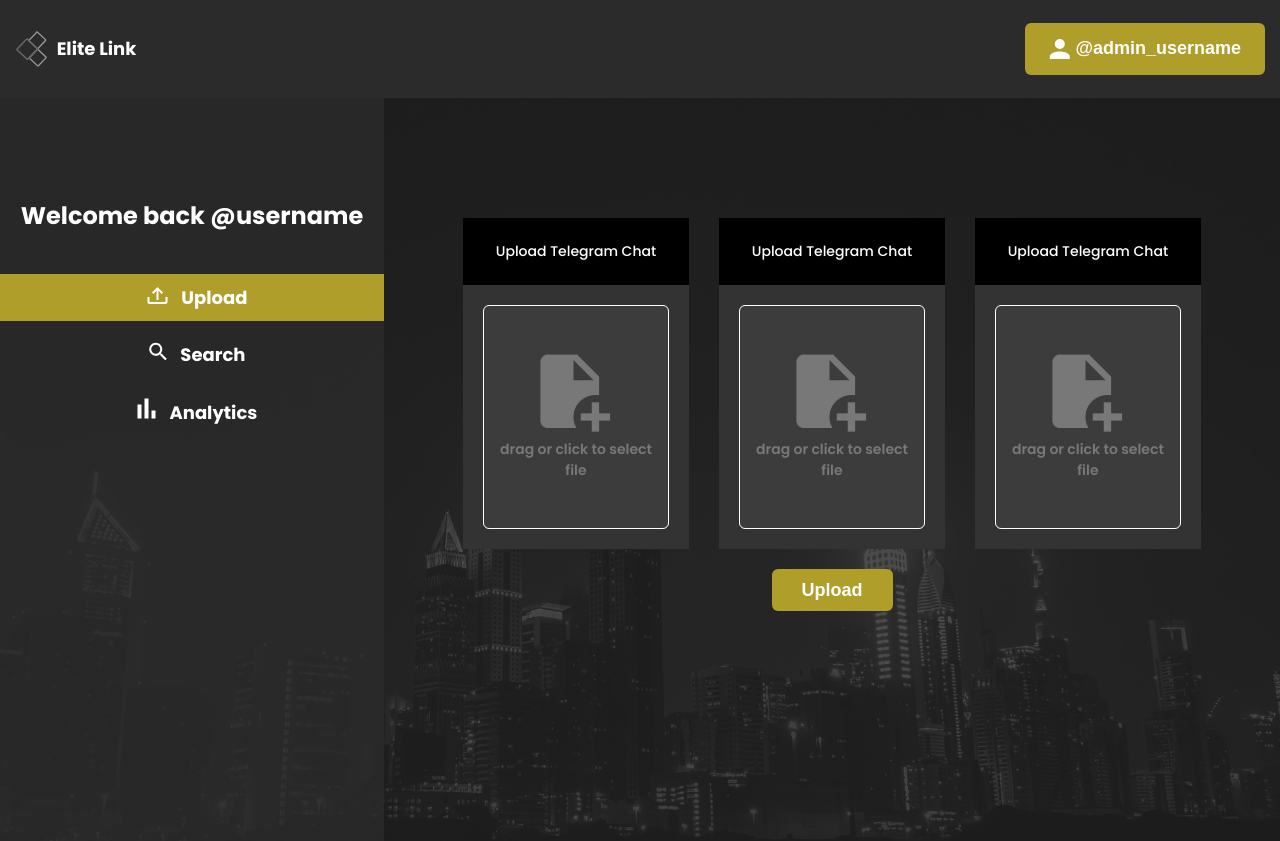
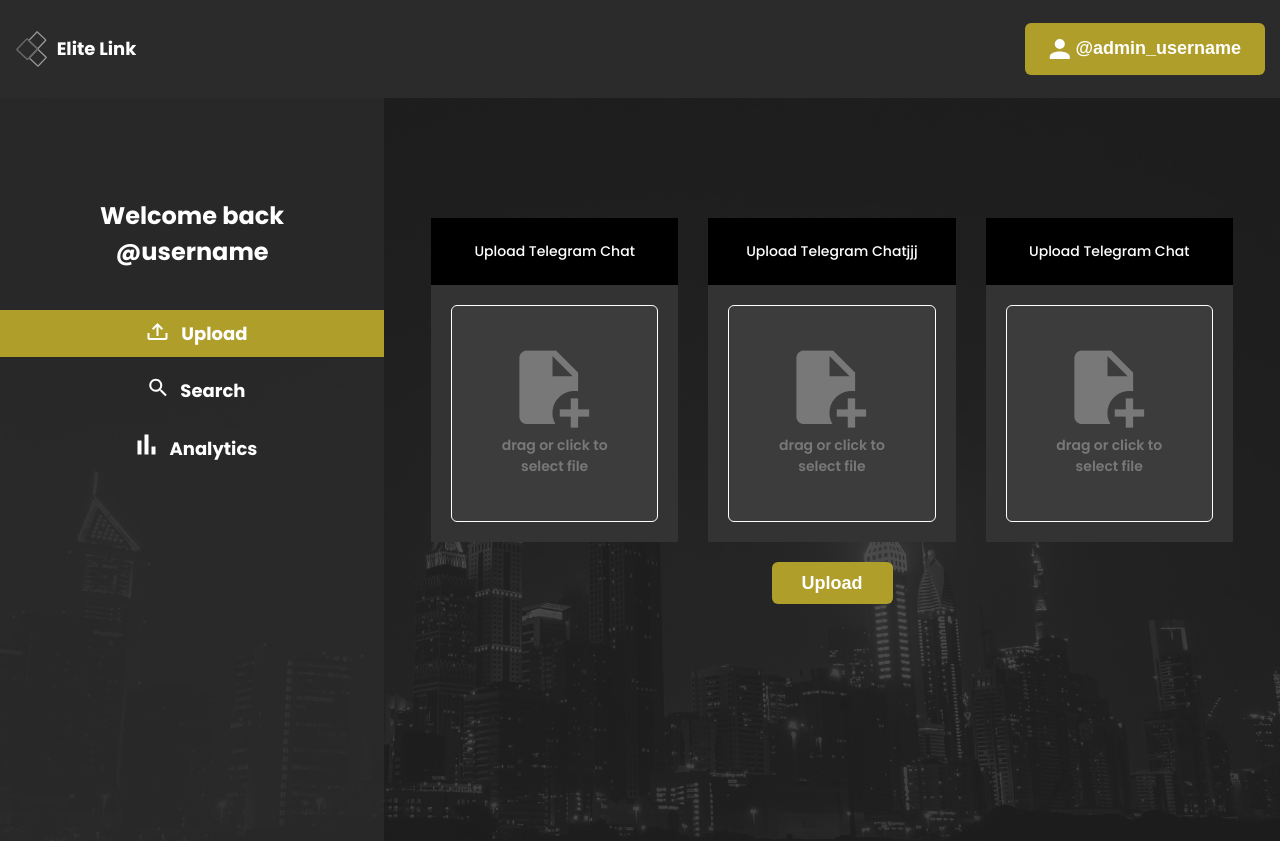
Before and after one commit to bakarkhalid/analytics, a Next.js app: page /upload in a window 1280 px wide. Shown: the top 841 px of the page. Built offline with nearby package versions, Linux system fonts and the light colour scheme.

Commit message:
work analytics

```diff
--- a/Components/Mainn/index.tsx
+++ b/Components/Mainn/index.tsx
@@ -7,29 +7,25 @@ interface Main {
 }
 
 const Mainn: React.FC<Main> = ({ selectedOption }) => {
-    // const [selectedFiles, setSelectedFiles] = useState<File[]>([]);
-    // const [currentStep, setCurrentStep] = useState<number>(1);
-    // const [getShow, setGetShow] = useState(false);
-    // const [elected, setElected] = useState("");
 
-    // const button = (button: boolean) => {
-    //     setGetShow(button);
-    //     setCurrentStep(3);
-    // };
-
-    // const handleSelectedFilesChange = (files: File[]) => {
-    //     setSelectedFiles(files);
-    //     setCurrentStep(currentStep + 1);
-    // };
-
-    // const handleOptionSelect = (option: any) => {
-    //     setElected(option);
-    // };
-
-    const [firstImage, setFirstImage] = useState<any>([])
-    const [secondImage, setSecondImage] = useState<any>([])
-    const [thirdImage, setThirdImage] = useState<any>([])
-
+    const [firstImage, setFirstImage] = useState<any>("")
+    const [secondImage, setSecondImage] = useState<any>("")
+    const [thirdImage, setThirdImage] = useState<any>("")
+    const handleImage = (e: any, name: string) => {
+        switch (name) {
+            case "first":
+                setFirstImage(URL.createObjectURL(e.target.files[0]))
+                break;
+            case "second":
+                setSecondImage(URL.createObjectURL(e.target.files[0]))
+                break;
+            case "third":
+                setThirdImage(URL.createObjectURL(e.target.files[0]))
+                break;
+            default:
+                break;
+        }
+    }
     return (
         <>
             <div className='chose-file-area'>
@@ -38,17 +34,37 @@ const Mainn: React.FC<Main> = ({ selectedOption }) => {
                     <div className="col">
                         <div className='document-block'>
                             <div className='upload-file'>
-                                <Uploader
-                                    selectedFiles={firstImage}
-                                    onSelectedFilesChange={(event) => {
-                                        const files = event.target.files;
-                                        if (files) {
-                                            const newFiles = [...firstImage, ...Array.from(files)];
-                                            setFirstImage(newFiles);
-                                        }
-                                        console.log(1)
-                                    }}
-                                />
+                                <label htmlFor="premiumPhoto1" className='label'>
+                                    <input className='inputHide' id="premiumPhoto1" type='file' onChange={(e) => handleImage(e, "first")} />
+                                    {firstImage ? <img src={firstImage} /> :
+                                        <div className="file-area">
+                                        <div className="file-image">
+                                            <img src="assets/images/document-file.png" alt="document-file" />
+                                        </div>
+                                        <p>drag or click to select file</p>
+                                    </div>
+                                    }
+
+                                </label>
+                            </div>
+                        </div>
+                    </div>
+                </div>
+                <div className='section-block'>
+                    <span className='detail-number'>Upload Telegram Chatjjj</span>
+                    <div className="col">
+                        <div className='document-block'>
+                            <div className='upload-file'>
+                                <label htmlFor="premiumPhoto2" className='label'>
+                                    <input className='inputHide' id="premiumPhoto2" type='file' onChange={(e) => handleImage(e, "second")} />
+                                    {secondImage ? <img src={secondImage} /> :   <div className="file-area">
+                                        <div className="file-image">
+                                            <img src="assets/images/document-file.png" alt="document-file" />
+                                        </div>
+                                        <p>drag or click to select file</p>
+                                    </div> }
+
+                                </label>
                             </div>
                         </div>
                     </div>
@@ -58,37 +74,18 @@ const Mainn: React.FC<Main> = ({ selectedOption }) => {
                     <div className="col">
                         <div className='document-block'>
                             <div className='upload-file'>
-                                <Uploader
-                                    selectedFiles={secondImage}
-                                    onSelectedFilesChange={(event) => {
-                                        const files = event.target.files;
-                                        if (files) {
-                                            const newFiles = [...secondImage, ...Array.from(files)];
-                                            setSecondImage(newFiles);
-                                        }
-                                        console.log(2)
-                                    }}
-                                />
-                            </div>
-                        </div>
-                    </div>
-                </div>
-                <div className='section-block'>
-                    <span className='detail-number'>Upload Telegram Chat</span>
-                    <div className="col">
-                        <div className='document-block'>
-                            <div className='upload-file'>
-                                <Uploader
-                                    selectedFiles={thirdImage}
-                                    onSelectedFilesChange={(event) => {
-                                        const files = event.target.files;
-                                        if (files) {
-                                            const newFiles = [...thirdImage, ...Array.from(files)];
-                                            setThirdImage(newFiles);
-                                        }
-                                        console.log(3)
-                                    }}
-                                />
+                                <label htmlFor="premiumPhoto3" className='label'>
+                                    <input className='inputHide' id="premiumPhoto3" type='file' onChange={(e) => handleImage(e, "third")} />
+                                    {thirdImage ? <img src={thirdImage} /> :
+                                      <div className="file-area">
+                                      <div className="file-image">
+                                          <img src="assets/images/document-file.png" alt="document-file" />
+                                      </div>
+                                      <p>drag or click to select file</p>
+                                  </div>
+                                    }
+
+                                </label>
                             </div>
                         </div>
                     </div>
--- a/Components/SideBar/index.tsx
+++ b/Components/SideBar/index.tsx
@@ -2,6 +2,8 @@ import React, { useEffect, useState } from 'react';
 import { UploadIcon, SearchIcon, AnalyticsIcon } from "@/icons";
 import Link from 'next/link';
 import { useRouter } from 'next/router';
+import { FontAwesomeIcon } from '@fortawesome/react-fontawesome';
+import { faBars } from '@fortawesome/free-solid-svg-icons';
 
 
 interface ISideBar {
@@ -13,6 +15,8 @@ interface ISideBar {
 
 
 const SideBar: React.FC<ISideBar> = ({ sideBarName, uploadFile, searchArea, analyticsArea }) => {
+
+    const [mobileMenu, setMobileMenu] = useState(false);
 
     const router = useRouter()
 
@@ -27,7 +31,11 @@ const SideBar: React.FC<ISideBar> = ({ sideBarName, uploadFile, searchArea, anal
     };
 
     return (
-        <div className='side-bar'>
+        <div className='analytic-side-bar'>
+            <div className='harmburger-menu'>
+                <FontAwesomeIcon icon={faBars} onClick={() => setMobileMenu(!mobileMenu)} />
+            </div>
+            <div className={mobileMenu ? "side-bar mobile-side-bar" : "side-bar"}>
                 <div className='side-bar-heading'>
                     <h2>{sideBarName}</h2>
                 </div>
@@ -38,6 +46,7 @@ const SideBar: React.FC<ISideBar> = ({ sideBarName, uploadFile, searchArea, anal
                     <li className={activeMenu === "/analytics" ? 'active' : ''} onClick={() => handleMenuClick(3)}><Link href="/analytics"> <AnalyticsIcon /> {analyticsArea}</Link></li>
                 </ul>
             </div>
+        </div>
     )
 }
 
--- a/package.json
+++ b/package.json
@@ -9,12 +9,15 @@
     "lint": "next lint"
   },
   "dependencies": {
+    "@fortawesome/fontawesome-svg-core": "^6.4.0",
+    "@fortawesome/free-solid-svg-icons": "^6.4.0",
+    "@fortawesome/react-fontawesome": "^0.2.0",
     "@types/node": "20.3.2",
     "@types/react": "18.2.14",
     "@types/react-dom": "18.2.6",
     "next": "13.4.7",
+    "rc-table": "^7.32.1",
     "rc-tabs": "11.10.1",
-    "rc-table": "^7.32.1",
     "react": "18.2.0",
     "react-dom": "18.2.0",
     "react-tabs": "^6.0.1",
--- a/styles/upload.scss
+++ b/styles/upload.scss
@@ -6,53 +6,117 @@
     justify-content: center;
     background-position: 100% 100%;
     background-size: cover;
+    position: relative;
     // padding: 50px 50px 50px 365px;
-
-    @media (max-width: 767px) {
-        padding: 20px 0;
-    }
 }
 
 .search-wrap {
     display: flex;
 
     .right-area {
-        width: 60%;
+        width: 65%;
         padding: 120px 0 30px;
         margin: 0 auto;
 
         @media (max-width: 1024px) {
             width: 68%;
-            padding:  60px 0 30px;
+            padding: 60px 15px 30px;
+        }
+
+        @media (max-width: 767px) {
+            width: 100%;
         }
 
         &.table-area {
             width: 68%;
+
+            @media (max-width: 767px) {
+                width: 100%;
+            }
         }
     }
 }
 
+.analytic-side-bar {
+    width: 30%;
+
+    @media (max-width: 767px) {
+        width: 0;
+    }
+}
+.inputHide{
+    display: none;
+}
+.label{
+    width: 100%;
+    min-height: 200px;
+    display: flex;
+    justify-content: center;
+    flex-direction: column;
+    padding: 15px;
+}
 .side-bar {
     height: 100vh;
+    width: 100%;
     padding: 100px 0;
     background-color: rgba(45, 45, 45, 0.67);
     color: #fff;
-    width: 30%;
+    z-index: 1;
+    position: relative;
 
     @media (max-width: 1024px) {
         padding: 60px 0;
     }
 
+    @media (max-width: 768px) {
+        // display: none;
+        position: absolute;
+        top: 0;
+        left: -768px;
+        transition: all 0.4s ease-in-out;
+        width: 100%;
+    }
+
     .side-bar-heading {
         padding: 0 20px;
         text-align: center;
-        margin-bottom: 40px;
+        margin: 0 auto 40px auto;
+        max-width: 280px;
 
         h2 {
             font-size: 24px;
             line-height: 36px;
             font-weight: 700;
         }
+    }
+}
+
+.harmburger-menu {
+    display: none;
+    color: #fff;
+    position: absolute;
+    top: 10px;
+    left: 15px;
+    font-size: 30px;
+    font-weight: 700;
+    z-index: 2;
+
+    @media screen and (max-width: 768px) {
+        display: block;
+    }
+}
+
+@media (max-width: 768px) {
+
+    .mobile-side-bar {
+        position: absolute;
+        top: 0;
+        left: 0;
+        z-index: 1;
+        right: 0;
+        bottom: 0;
+        display: block;
+        background: #1C1C1C;
     }
 }
 
@@ -93,6 +157,10 @@
     line-height: 1.1;
     padding: 40px 0 0;
 
+    @media (max-width: 767px) {
+        font-size: 24px;
+    }
+
     .error-text {
         color: #AF9E00;
         display: block;
@@ -119,7 +187,6 @@
     @media screen and (max-width: 767px) {
         width: 100%;
         padding: 0;
-        margin-bottom: 0;
     }
 
     .detail-number {
@@ -171,9 +238,9 @@
     background: rgba(65, 65, 65, 0.72);
     border: 1px solid #FFFFFF;
     border-radius: 6px;
+    margin-bottom: 15px;
+    text-align: center;
     height: 100%;
-    margin-bottom: 15px;
-    padding: 40px 10px;
 }
 
 .language-block {
@@ -194,6 +261,12 @@
 }
 
 .file-area {
+    display: flex;
+    flex-direction: column;
+    height: 100%;
+    justify-content: center;
+    padding: 20px;
+    cursor: pointer;
 
     p {
         color: #787878;
@@ -205,8 +278,3 @@
 .input-field {
     display: none;
 }
-
-.upload-file {
-    cursor: pointer;
-    text-align: center;
-}
```
Also changed, not shown: Components/Searchbar/index.tsx (+5 -5 lines), Module/Uploader.tsx (+10 -11 lines), styles/custom.scss (+16 -2 lines), pages/Analytics/index.tsx (indentation only), styles/inner.scss (line endings or trailing spaces), 1 other file (tests, documents, lock files or other folders). Lines whose indentation alone changed are shown as unchanged.
